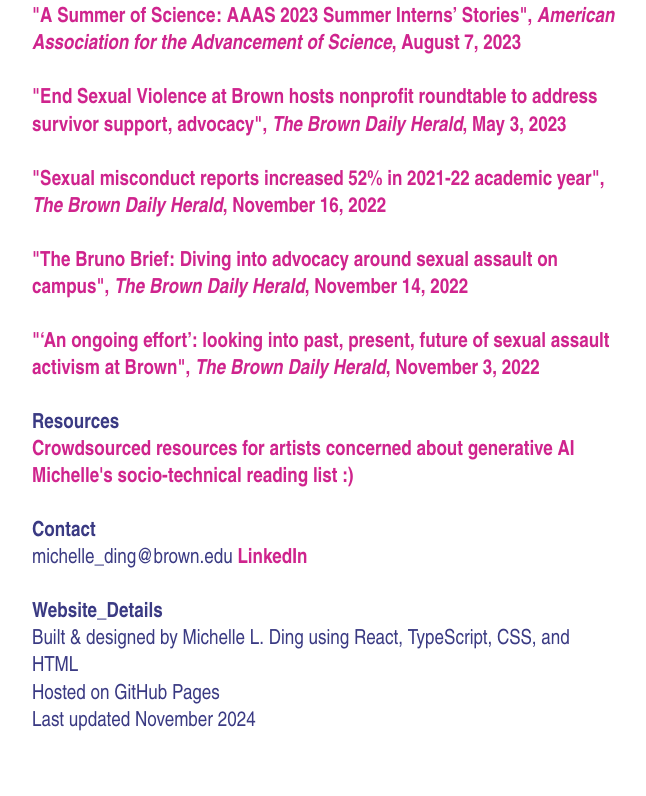
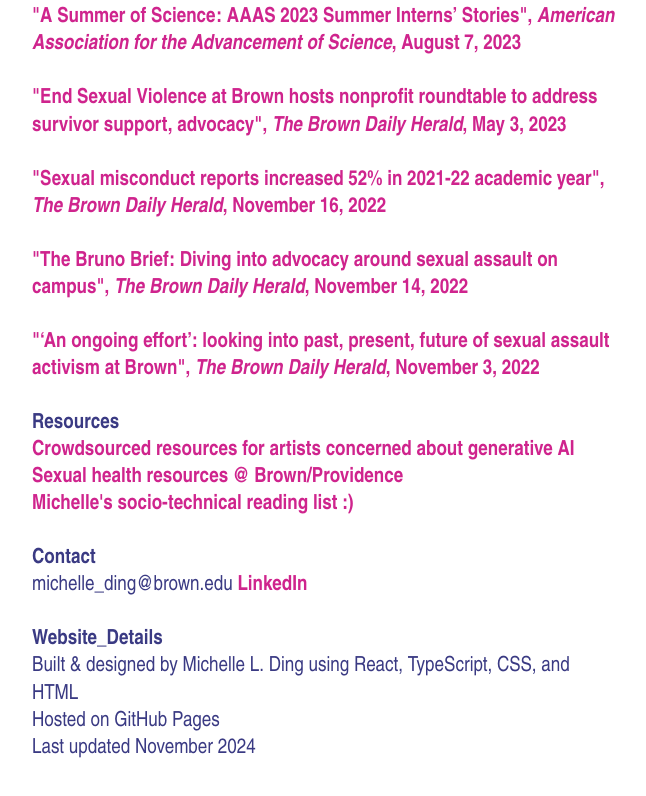
Before and after one commit to michelle-ding/michelle-ding.github.io, a React (Create React App) app: page / in a window 1280 px wide. Shown: the part 2683-3479 px from the top of the page, without its empty margins (472-1118 px from the left). Built offline with nearby package versions, Linux system fonts and the light colour scheme; the HTML template or start-up script is replaced by a standard one.

Commit message:
resources

```diff
--- a/src/Body.tsx
+++ b/src/Body.tsx
@@ -292,6 +292,9 @@
             <a target="_blank" id="ref" href="https://docs.google.com/spreadsheets/d/1XL17SFOEy12K_yALJxL9mgCyD2IAn6MTO9eB6iyb05c/edit?usp=sharing">
                 Crowdsourced resources for artists concerned about generative AI</a>
                 <br></br>
+                <a target="_blank" id="ref" href="https://docs.google.com/spreadsheets/d/1gFWBW6Rpf4hPpQjtSzE5BQq8XuPLcz6yEx2yB5_uCjY/edit?usp=sharing">
+                Sexual health resources @ Brown/Providence</a>
+                <br></br>
                 <a target="_blank" id="ref" href="https://www.goodreads.com/review/list/181978928-michelle?order=d&shelf=michelles_sociotech_recs&sort=date_added">
                 Michelle's socio-technical reading list :)</a>
         </div>
```
